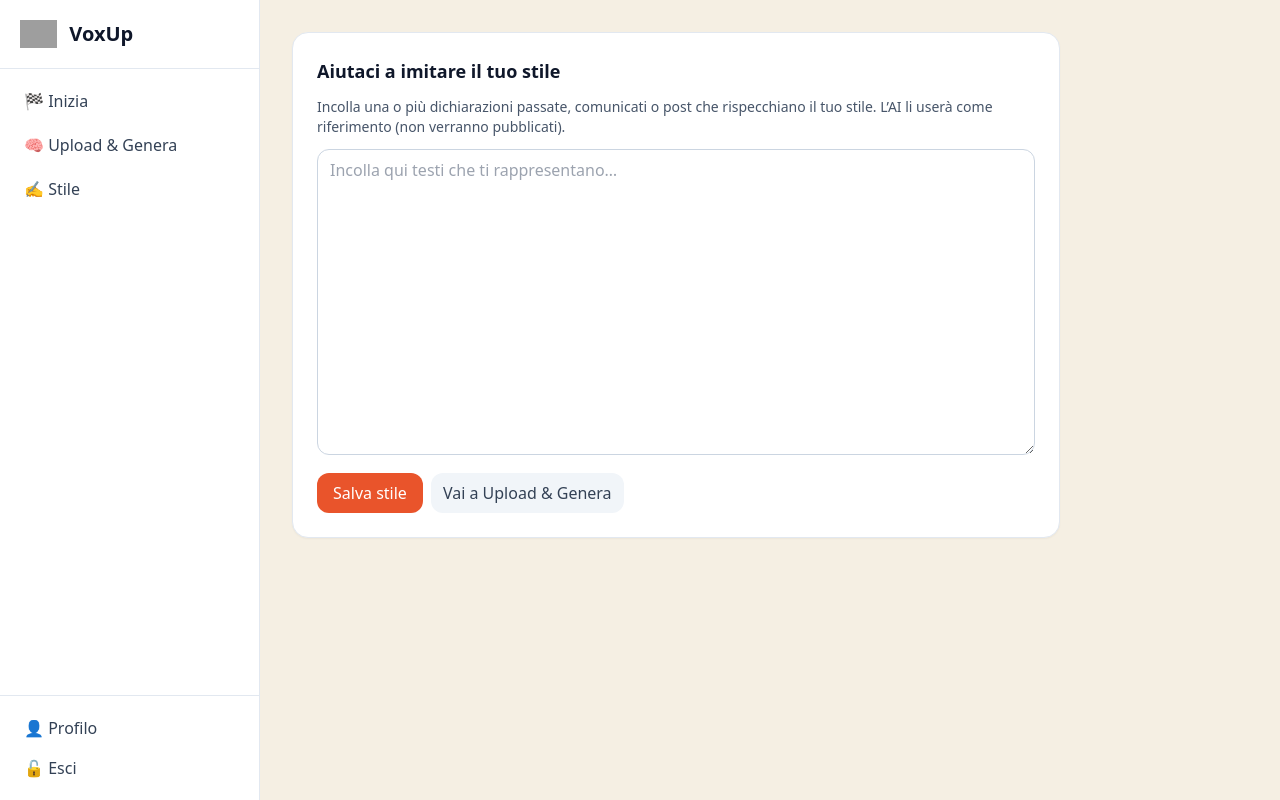
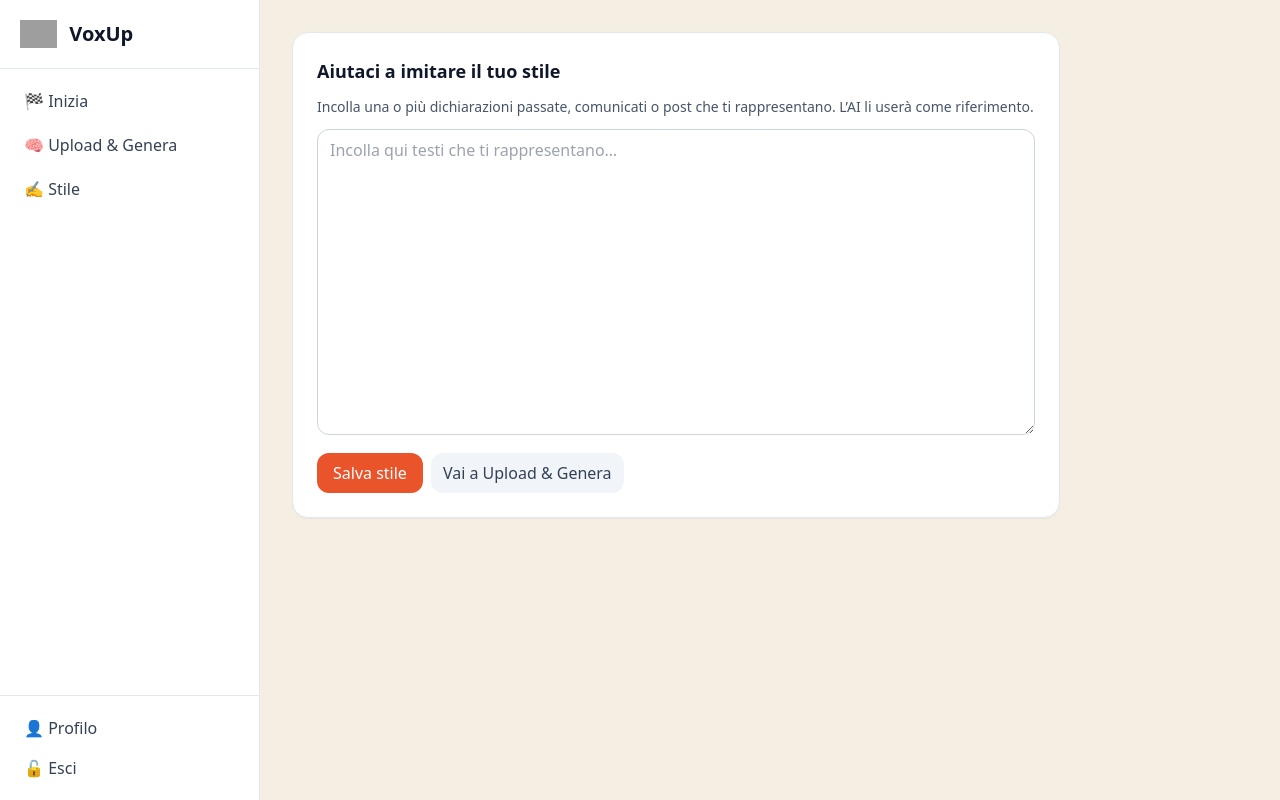
Before and after one commit to lorenzospadotto-debug/noventa-comms-app, a FastAPI app: page /style in a window 1280 px wide. Run offline with FastAPI, Linux system fonts and the light colour scheme; the visitor is signed in with stand-in values (Sample User, id 1); some libraries are stand-ins or nearby versions; grey boxes are pictures that could not be loaded.

Commit message:
Update style.html

```diff
--- a/templates/style.html
+++ b/templates/style.html
@@ -2,7 +2,7 @@
 {% block content %}
   <section class="card max-w-3xl">
     <h2 class="text-lg font-semibold mb-3">Aiutaci a imitare il tuo stile</h2>
-    <p class="text-slate-600 mb-3 text-sm">Incolla una o più dichiarazioni passate, comunicati o post che rispecchiano il tuo stile. L’AI li userà come riferimento (non verranno pubblicati).</p>
+    <p class="text-slate-600 mb-3 text-sm">Incolla una o più dichiarazioni passate, comunicati o post che ti rappresentano. L’AI li userà come riferimento.</p>
     <form method="post" class="space-y-3" @submit="loading=true">
       <textarea name="style_examples" rows="12" class="input" placeholder="Incolla qui testi che ti rappresentano…">{{ settings.style_examples or "" }}</textarea>
       <div class="flex gap-2">
```
